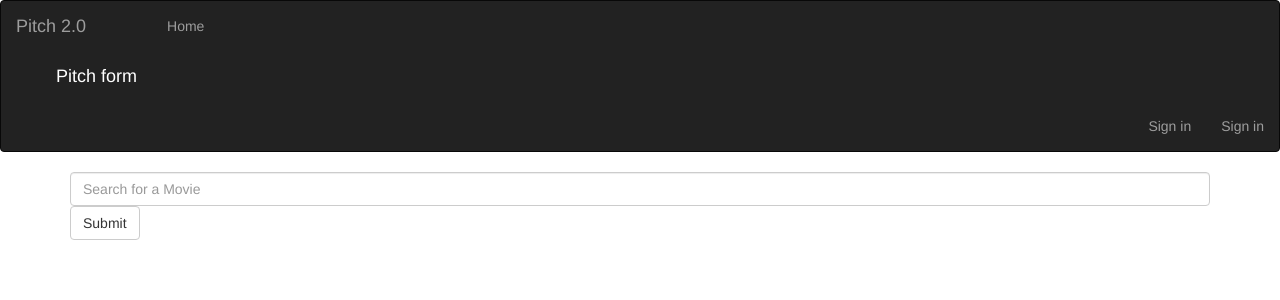
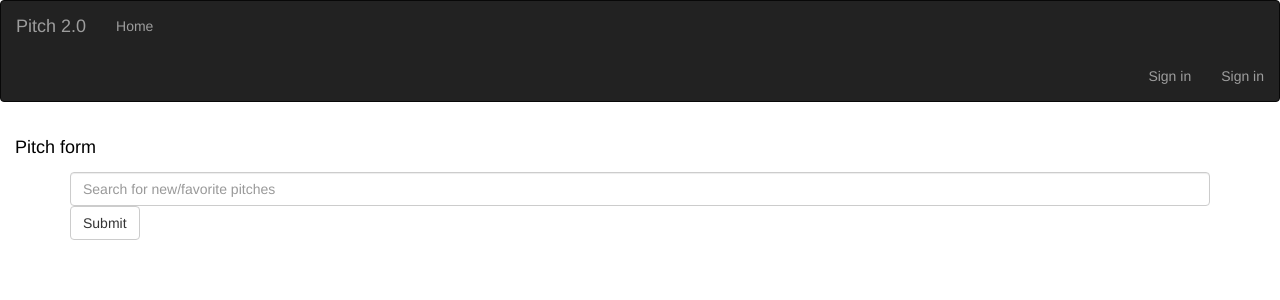
Before and after one commit to je-ss-y/Pitch-, a Flask app: page / in a window 1280 px wide. Shown: the top 300 px of the page. Run offline with Flask 2, Linux system fonts and the light colour scheme; some libraries are stand-ins or nearby versions.

Commit message:
linked application to form

```diff
--- a/app/templates/index.html
+++ b/app/templates/index.html
@@ -10,9 +10,13 @@
 <!-- Content block -->
 {% block content %}
 
+<h1>
+    <a style ="text-align: center; color:black"; class ="navbar-brand" href="/pitches/new/"> Pitch form </a>
+</h1>
+
 <div class="container">
     <form>
-        <input type="text" name="movie_query" placeholder="Search for a Movie" class="form-control">
+        <input type="text" name="movie_query" placeholder="Search for new/favorite pitches" class="form-control">
         <input type="submit"  value="Submit" class="btn btn-default">
     </form>
 
--- a/app/templates/navbar.html
+++ b/app/templates/navbar.html
@@ -8,9 +8,7 @@
                   <span class="icon-bar"></span>
                 </button>
                 <a class="navbar-brand" href="/"> Pitch 2.0</a>
-                <ul>
-                    <a style ="text-align: center; color:white"; class ="navbar-brand" href="/pitches/new/"> Pitch form </a>
-                </ul>
+
             </div>
             <div class="navbar-collapse collapse">
                 <ul class="nav navbar-nav">
```
